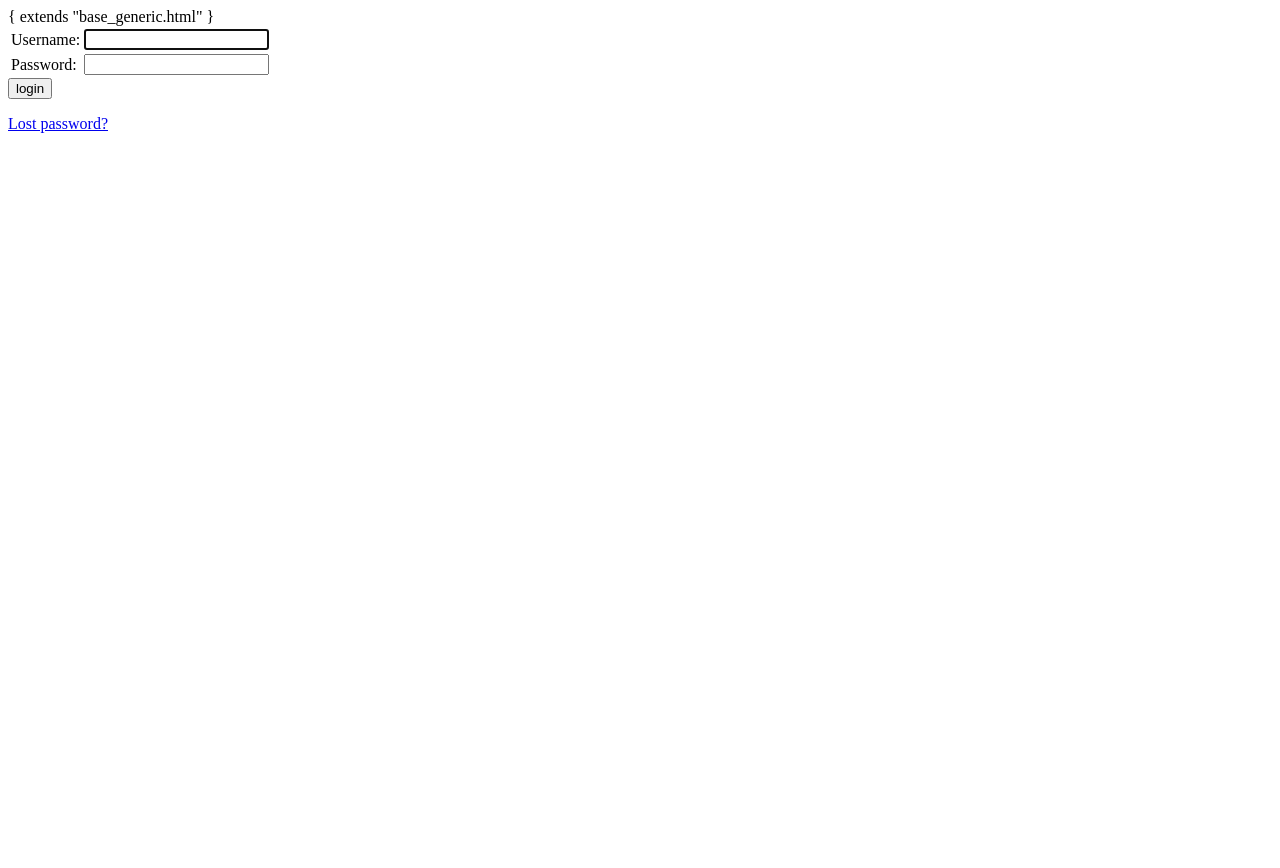
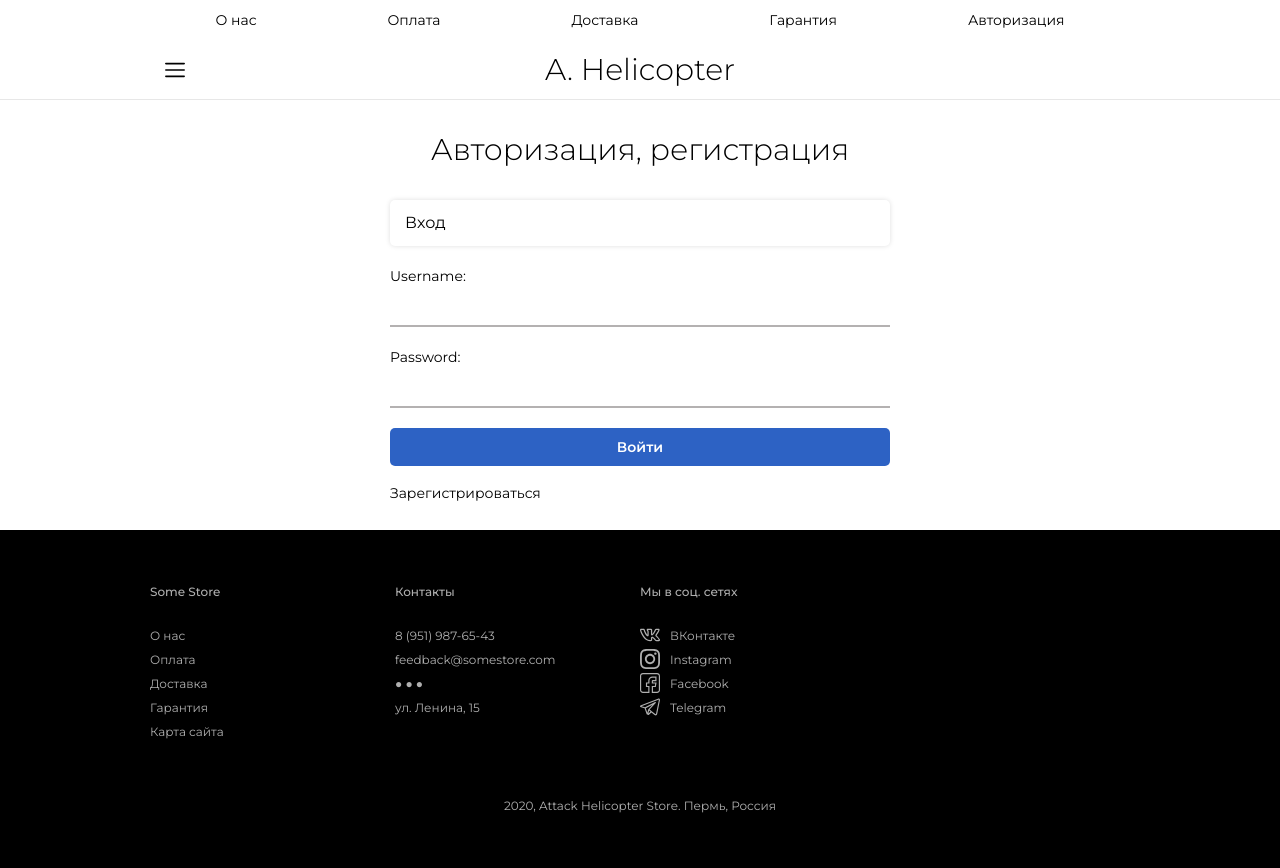
Before and after one commit to apap26/a_helicopter_TRPO, a Django app: page /accounts/login/ in a window 1280 px wide. Before the commit the page ends 133 px from the top, so only its background shows below. Run offline with Django 3.2, Linux system fonts and the light colour scheme; some libraries are stand-ins or nearby versions.

Commit message:
add login page

```diff
--- a/static/style.css
+++ b/static/style.css
@@ -528,8 +528,41 @@ h2 {
 	width: 150px;
 	padding: 20px;
 }
-
-
+/* Регистрация, авторизация - формы */
+.auth_form {
+	position: relative;
+	width: 100%;
+	padding: 0 0 15px 0;
+}
+.auth_form:first-child h2 {
+	margin-top: 0;
+}
+.auth_form form {
+	display: block;
+	width: 100%;
+	max-width: 500px;
+	margin: 0 auto;
+}
+.auth_form label {
+	background-color: white;
+}
+.auth_form form a {
+	color: black;
+}
+.auth_form form button {
+	margin-bottom: 20px;
+}
+.auth_form form a:hover {
+	font-weight: 600;
+}
+.auth_form form > input {
+	display: block;
+	height: 40px;
+	width: 100%;
+	border-bottom: 2px solid #b4b1b1;
+	background-color: white;
+	margin-bottom: 20px;
+}
 
 
 /* Блок-обёртка для кнопок выбора категории */
--- a/templates/base_extended.html
+++ b/templates/base_extended.html
@@ -58,7 +58,7 @@
         <a href="/payment" class="nav_info_btn">Оплата</a>
         <a href="/delivery" class="nav_info_btn">Доставка</a>
         <a href="/warranty" class="nav_info_btn">Гарантия</a>
-        <a href="" class="nav_info_btn">Авторизация</a>
+        <a href="/accounts/login/" class="nav_info_btn">Авторизация</a>
     </div>
     <div class="nav_menu">
         <p class="header_main" onclick="goTo('/')">A. Helicopter</p>
--- a/templates/registration/login.html
+++ b/templates/registration/login.html
@@ -1,4 +1,60 @@
-{ extends "base_generic.html" }
+{% extends "../base_extended.html" %}
+
+{% load static %}
+
+
+
+{% block page__main %}
+
+
+<main id="view_page" class="container container_display">
+	<div id="__DYNAMIC_CHILD_CONTENT__" class="content">
+		<h1>Авторизация, регистрация</h1>
+		<div class="content">
+			<div class="about_payment_method">
+				{% block content %}
+				{% if form.errors %}
+					<p>Your username and password didn't match. Please try again.</p>
+				{% endif %}
+
+				{% if next %}
+					{% if user.is_authenticated %}
+						<p>Your account doesn't have access to this page. To proceed,
+						please login with an account that has access.</p>
+					{% else %}
+						<p>Please login to see this page.</p>
+					{% endif %}
+				{% endif %}
+				<div class="auth_form">
+					<form method="post" action="{% url 'login' %}">
+						<h2>Вход</h2>
+						{% csrf_token %}
+						<p>{{ form.username.label_tag }}</p>
+						{{ form.username }}
+						<p>{{ form.password.label_tag }}</p>
+						{{ form.password}}
+						<button class="cart_buy_btn" name="btn_login" type="submit">Войти</button>
+						<a href="/register">Зарегистрироваться</a>
+					</form>
+				</div>
+				{% endblock %}
+<!-- 				<div class="auth_form">
+					<h2>Регистрация</h2>
+					<form action="">
+						<p>Логин</p>
+						<input type="text" name="login" id="" required>
+						<p>Пароль</p>
+						<input type="password" name="password" id="" required>
+						<button class="cart_buy_btn" name="btn_register" type="submit">Зарегистрироватья</button>
+					</form>
+				</div> -->
+			</div>
+		</div>
+	</div>
+</main>
+
+
+{% comment %}
 
 {% block content %}
 
@@ -38,3 +94,10 @@
 <p><a href="{% url 'password_reset' %}">Lost password?</a></p>
 
 {% endblock %}
+
+
+
+
+{% endcomment %}
+
+{% endblock page__main %}
```
Also changed, not shown: db.sqlite3.
